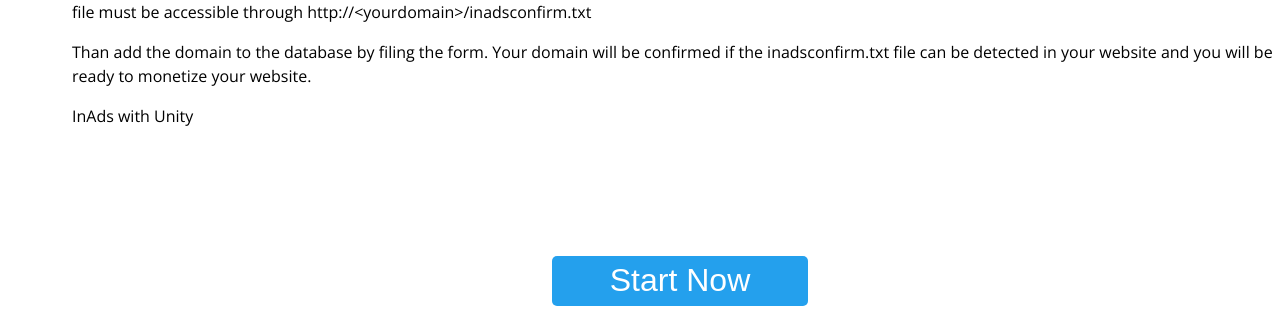
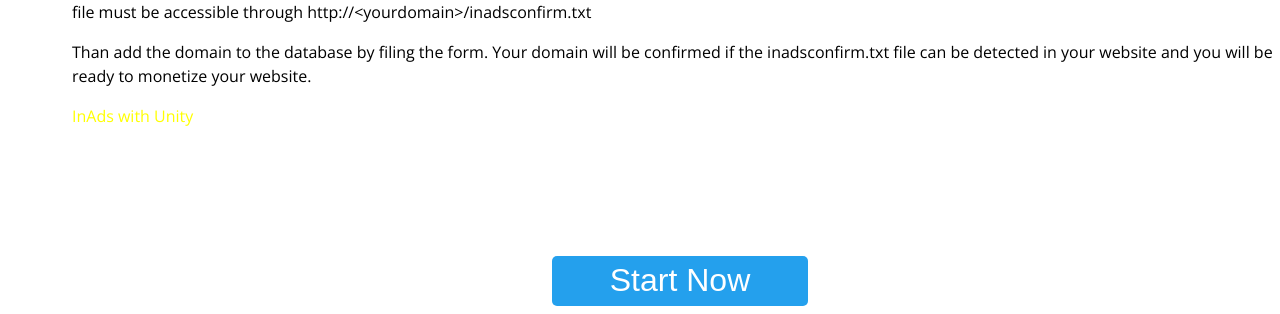
Before and after one commit to omrozh/inads, a Flask app: page /docs in a window 1280 px wide. Shown: the part 667-981 px from the top of the page. Run offline with Flask 2, Linux system fonts and the light colour scheme; some libraries are stand-ins or nearby versions.

Commit message:
new commit

```diff
--- a/templates/docs.html
+++ b/templates/docs.html
@@ -40,7 +40,7 @@
         <h3>How to add a domain?</h3>
         <p>Make sure to download the inadsconfirm.txt file from domain add page of your dashboard and add it to your website as inadsconfirm.txt without any change. The file must be accessible through http://&lt;yourdomain>/inadsconfirm.txt</p>
         <p>Than add the domain to the database by filing the form. Your domain will be confirmed if the inadsconfirm.txt file can be detected in your website and you will be ready to monetize your website.</p>
-        <a onclick="InAdsUnity()" style="text-decoration: none">InAds with Unity</a>
+        <a onclick="InAdsUnity()" style="text-decoration: none; color: yellow">InAds with Unity</a>
         <div id="InAdsUnity" hidden="true">
             <h3>How to use InAds with Unity</h3>
             <p>Go to add domain tab and enter unity, with lowercase letters, as your domain and get your API key from the website performance tab.</p>
```
